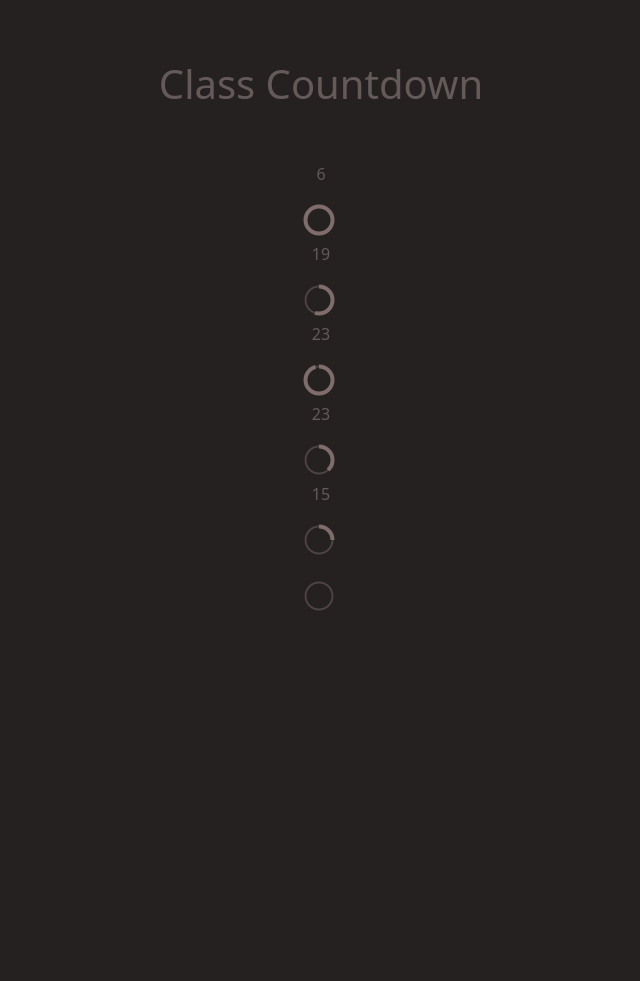
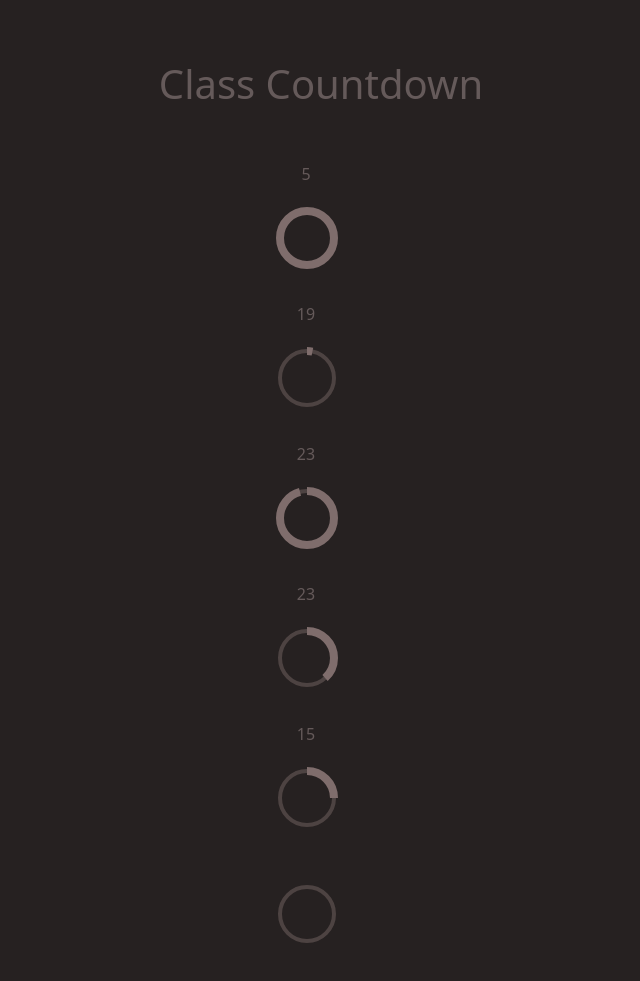
Before and after one commit to cobalt88/class-countdown, a website: page index.html in a window 1280 px wide. Shown: the whole page, without its empty margins (319-959 px from the left). Before the commit the page ends 800 px from the top, so only its background shows below. Drawn offline with nearby package versions, Linux system fonts and the light colour scheme.

Commit message:
1.11.23
updated the date for new bootcamp

```diff
--- a/assets/javascript/index.js
+++ b/assets/javascript/index.js
@@ -1,25 +1,26 @@
-(function() {
-
-  function clear(ctx) { ctx.clearRect(0, 0, 80, 80); }
+(function () {
+  function clear(ctx) {
+    ctx.clearRect(0, 0, 100, 100);
+  }
 
   function setTrack(ctx) {
-    ctx.strokeStyle = 'hsla(2, 8%, 46%, 0.45)';
+    ctx.strokeStyle = "hsla(2, 8%, 46%, 0.45)";
     ctx.lineWidth = 4;
     ctx.beginPath();
-    ctx.arc(36, 36, 27, 0, Math.PI*2);
+    ctx.arc(36, 36, 27, 0, Math.PI * 2);
     ctx.stroke();
   }
 
   function setTime(ctx, until, now, total) {
-    ctx.strokeStyle = 'hsl(2, 8%, 46%)';
+    ctx.strokeStyle = "hsl(2, 8%, 46%)";
     ctx.lineWidth = 8;
     ctx.beginPath();
     ctx.arc(
       36,
       36,
       27,
-      Math.PI/-2,
-      ( Math.PI * 2 ) * ( ( until - now % total ) / total ) + ( Math.PI / -2 ),
+      Math.PI / -2,
+      Math.PI * 2 * ((until - (now % total)) / total) + Math.PI / -2,
       false
     );
     ctx.stroke();
@@ -30,44 +31,42 @@
     return d.getDate();
   }
 
-  var
-    mo = document.getElementById('months').getContext('2d'),
-    d = document.getElementById('days').getContext('2d'),
-    h = document.getElementById('hours').getContext('2d'),
-    mi = document.getElementById('minutes').getContext('2d'),
-    s = document.getElementById('seconds').getContext('2d'),
-    ms = document.getElementById('milliseconds').getContext('2d'),
-    secondDisplay = document.getElementById('sec'),
-    minuteDisplay = document.getElementById('min'),
-    hourDisplay = document.getElementById('hour'),
-    dayDisplay = document.getElementById('day'),
-    monthDisplay = document.getElementById('mon'),
-    grad = new Date(2022, 7, 29, 0, 0, 0, 0),
+  var mo = document.getElementById("months").getContext("2d"),
+    d = document.getElementById("days").getContext("2d"),
+    h = document.getElementById("hours").getContext("2d"),
+    mi = document.getElementById("minutes").getContext("2d"),
+    s = document.getElementById("seconds").getContext("2d"),
+    ms = document.getElementById("milliseconds").getContext("2d"),
+    secondDisplay = document.getElementById("sec"),
+    minuteDisplay = document.getElementById("min"),
+    hourDisplay = document.getElementById("hour"),
+    dayDisplay = document.getElementById("day"),
+    monthDisplay = document.getElementById("mon"),
+    grad = new Date(2023, 6, 13, 0, 0, 0, 0),
     monthDays = {
       cache: {},
-      getTotalDaysInMonth: function(year, month) {
+      getTotalDaysInMonth: function (year, month) {
         if (!this.cache[year]) {
           this.cache[year] = {};
         }
         if (!this.cache[year][month]) {
-          this.cache[year][month] = (new Date(year, month+1, 0)).getDate();
+          this.cache[year][month] = new Date(year, month + 1, 0).getDate();
         }
         return this.cache[year][month];
-      }
+      },
     };
 
   function set() {
-
     var today = new Date(),
-      daysThisMonth = monthDays.getTotalDaysInMonth(today.getFullYear(), today.getMonth());
-      let negMonths = today.getMonth();
-      let negDays = daysThisMonth - today.getDate();
-      let negHours = today.getHours();
-      let negMinutes = today.getMinutes();
-      let negSeconds = today.getSeconds();
-
-
-
+      daysThisMonth = monthDays.getTotalDaysInMonth(
+        today.getFullYear(),
+        today.getMonth()
+      );
+    let negMonths = today.getMonth() + 1;
+    let negDays = daysThisMonth - today.getDate();
+    let negHours = today.getHours();
+    let negMinutes = today.getMinutes();
+    let negSeconds = today.getSeconds();
 
     clear(mo);
     setTrack(mo);
@@ -94,15 +93,12 @@
     setTime(s, grad.getSeconds(), today.getSeconds(), 60);
     secondDisplay.textContent = 60 - negSeconds;
 
-
     clear(ms);
     setTrack(ms);
     setTime(ms, grad.getMilliseconds(), today.getMilliseconds(), 1000);
 
     requestAnimationFrame(set);
-
   }
 
   requestAnimationFrame(set);
-
 })();
--- a/assets/stylesheets/style.css
+++ b/assets/stylesheets/style.css
@@ -1,6 +1,7 @@
-body, header {
+body,
+header {
   background-color: #262121;
-  color:#655a5a;
+  color: #655a5a;
   height: 100%;
   padding: 30px;
   display: flex;
@@ -15,14 +16,19 @@ time {
   justify-content: center;
   align-items: center;
 }
-.card-body{
-  background-color:#262121;
+
+time p {
+  margin-right: 30px;
 }
-.card{
-  background-color:#262121;
+.card-body {
+  background-color: #262121;
+}
+.card {
+  background-color: #262121;
   border: none;
 }
 time canvas {
-  width: 40px;
-  height: 40px;
+  display: flex;
+  width: 100px;
+  height: 100px;
 }
--- a/index.html
+++ b/index.html
@@ -1,19 +1,23 @@
 <!DOCTYPE html>
 <html lang="en">
   <head>
-  <meta charset="UTF-8">
-  <meta http-equiv="X-UA-Compatible" content="IE=edge">
-  <meta name="viewport" content="width=device-width, initial-scale=1.0">
-  <link href="https://cdn.jsdelivr.net/npm/bootstrap@5.1.3/dist/css/bootstrap.min.css" rel="stylesheet" integrity="sha384-1BmE4kWBq78iYhFldvKuhfTAU6auU8tT94WrHftjDbrCEXSU1oBoqyl2QvZ6jIW3" crossorigin="anonymous">
-  <link href="./assets/stylesheets/style.css" rel="stylesheet"/>
+    <meta charset="UTF-8" />
+    <meta http-equiv="X-UA-Compatible" content="IE=edge" />
+    <meta name="viewport" content="width=device-width, initial-scale=1.0" />
+    <link
+      href="https://cdn.jsdelivr.net/npm/bootstrap@5.1.3/dist/css/bootstrap.min.css"
+      rel="stylesheet"
+      integrity="sha384-1BmE4kWBq78iYhFldvKuhfTAU6auU8tT94WrHftjDbrCEXSU1oBoqyl2QvZ6jIW3"
+      crossorigin="anonymous"
+    />
+    <link href="./assets/stylesheets/style.css" rel="stylesheet" />
     <title>Countdown</title>
   </head>
 
   <body>
-
     <header>
       <div class="container-fluid m-10">
-      <h1 style="text-align: center;" >Class Countdown</h1>
+        <h1 style="text-align: center">Class Countdown</h1>
       </div>
     </header>
 
@@ -22,25 +26,30 @@
         <div class="card">
           <div class="card-body">
             <time>
-            <p id="mon"></p><canvas id="months" width="80" height="80"></canvas>
-            <p id="day"></p><canvas id="days" width="80" height="80"></canvas>
-            <p id="hour"></p><canvas id="hours" width="80" height="80"></canvas>
-            <p id="min"></p><canvas id="minutes" width="80" height="80"></canvas>
-            <p id="sec"></p><canvas id="seconds" width="80" height="80"></canvas>
-            <p id="mili"></p><canvas id="milliseconds" width="80" height="80"></canvas>
+              <p id="mon"></p>
+              <canvas id="months" width="100" height="100"></canvas>
+              <p id="day"></p>
+              <canvas id="days" width="100" height="100"></canvas>
+              <p id="hour"></p>
+              <canvas id="hours" width="100" height="100"></canvas>
+              <p id="min"></p>
+              <canvas id="minutes" width="100" height="100"></canvas>
+              <p id="sec"></p>
+              <canvas id="seconds" width="100" height="100"></canvas>
+              <p id="mili"></p>
+              <canvas id="milliseconds" width="100" height="100"></canvas>
             </time>
           </div>
         </div>
       </div>
-
-
     </main>
 
-  <footer>
-
-  </footer>
-  <script src="https://cdn.jsdelivr.net/npm/bootstrap@5.1.3/dist/js/bootstrap.bundle.min.js" integrity="sha384-ka7Sk0Gln4gmtz2MlQnikT1wXgYsOg+OMhuP+IlRH9sENBO0LRn5q+8nbTov4+1p" crossorigin="anonymous"></script>
+    <footer></footer>
+    <script
+      src="https://cdn.jsdelivr.net/npm/bootstrap@5.1.3/dist/js/bootstrap.bundle.min.js"
+      integrity="sha384-ka7Sk0Gln4gmtz2MlQnikT1wXgYsOg+OMhuP+IlRH9sENBO0LRn5q+8nbTov4+1p"
+      crossorigin="anonymous"
+    ></script>
     <script src="./assets/javascript/index.js"></script>
   </body>
-
 </html>
```
Also changed, not shown: db/db.json (deleted), server.js (deleted). Lines whose indentation alone changed are shown as unchanged.
